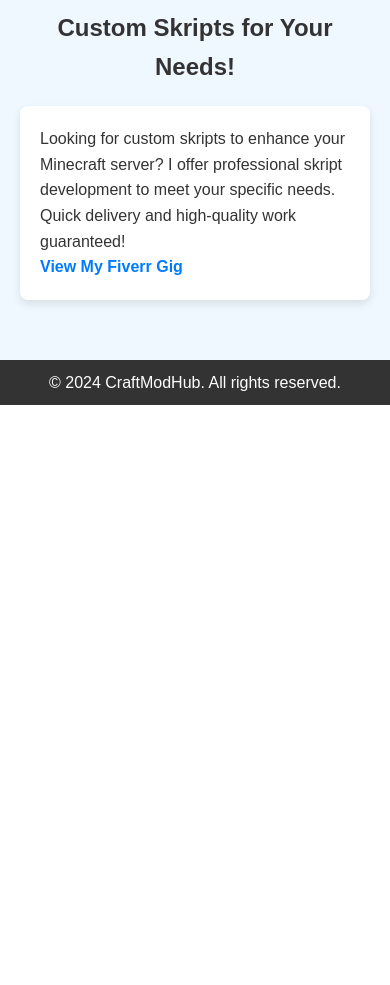
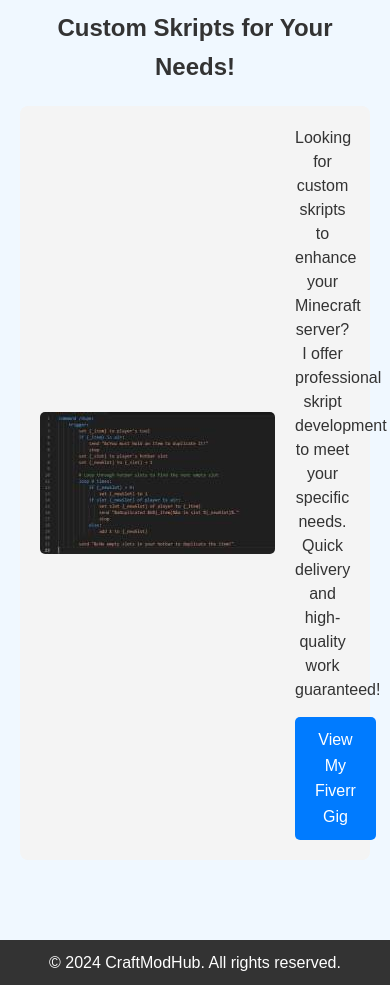
Before and after one commit to narnacle/craftmodhub, a plain HTML site: page index.html in a window 390 px wide. Shown: the part 1700-2685 px from the top of the page. Before the commit the page ends 2105 px from the top, so only its background shows below. Drawn offline with Linux system fonts and the light colour scheme.

Commit message:
Added Fiverr ad with button
We modified the contact section to replace the contact form with a Fiverr advertisement. The ad includes an image on the left side, text describing the Fiverr gig, and a button that links to your Fiverr profile. The design is flexible and responsive, ensuring proper layout.

```diff
--- a/index.html
+++ b/index.html
@@ -58,8 +58,11 @@
     <section id="contact">
         <h2>Custom Skripts for Your Needs!</h2>
         <div class="fiverr-ad">
-            <p>Looking for custom skripts to enhance your Minecraft server? I offer professional skript development to meet your specific needs. Quick delivery and high-quality work guaranteed!</p>
-            <a href="https://www.fiverr.com/your-fiverr-gig-link" target="_blank">View My Fiverr Gig</a>
+            <img src="img/fiverr-ad.jpg" alt="Fiverr Gig Ad" class="fiverr-image">
+            <div class="fiverr-content">
+                <p>Looking for custom skripts to enhance your Minecraft server? I offer professional skript development to meet your specific needs. Quick delivery and high-quality work guaranteed!</p>
+                <a href="https://www.fiverr.com/narnacle/create-custom-minecraft-games-and-projects-using-script" target="_blank" class="fiverr-button">View My Fiverr Gig</a>
+            </div>
         </div>
     </section>
     <footer>
--- a/styles.css
+++ b/styles.css
@@ -213,24 +213,44 @@ h2 {
 
 /* Fiverr Ad Customization */
 .fiverr-ad {
-    max-width: 600px;
-    margin: 0 auto;
+    display: flex;
+    align-items: center;
+    background-color: #f4f4f4; /* Adjust to preferred background color */
     padding: 20px;
-    background: #fff;
     border-radius: 8px;
-    box-shadow: 0 4px 8px rgba(0, 0, 0, 0.1);
-    text-align: left;
+    margin: 20px auto;
+    max-width: 800px;
 }
 
-.fiverr-ad a {
-    color: #007bff;
-    text-decoration: none;
-    font-weight: bold;
-    transition: color 0.3s;
+.fiverr-ad img.fiverr-image {
+    width: 235px;
+    height: 142px;
+    margin-right: 20px;
+    border-radius: 5px; /* Optional: Adds slight rounding to the corners */
 }
 
-.fiverr-ad a:hover {
-    color: #0056b3;
+.fiverr-ad .fiverr-content {
+    max-width: calc(100% - 255px); /* Ensures text and button fit well alongside the image */
+}
+
+.fiverr-ad p {
+    margin: 0 0 15px 0;
+    font-size: 16px;
+    line-height: 1.5;
+}
+
+.fiverr-ad .fiverr-button {
+    display: inline-block;
+    padding: 10px 20px;
+    background-color: #007bff;
+    color: #fff;
+    text-decoration: none;
+    border-radius: 5px;
+    transition: background 0.3s;
+}
+
+.fiverr-ad .fiverr-button:hover {
+    background-color: #0056b3;
 }
 
 /* Footer Styles */
```
Also changed, not shown: img/fiverr-ad.jpg (added).
